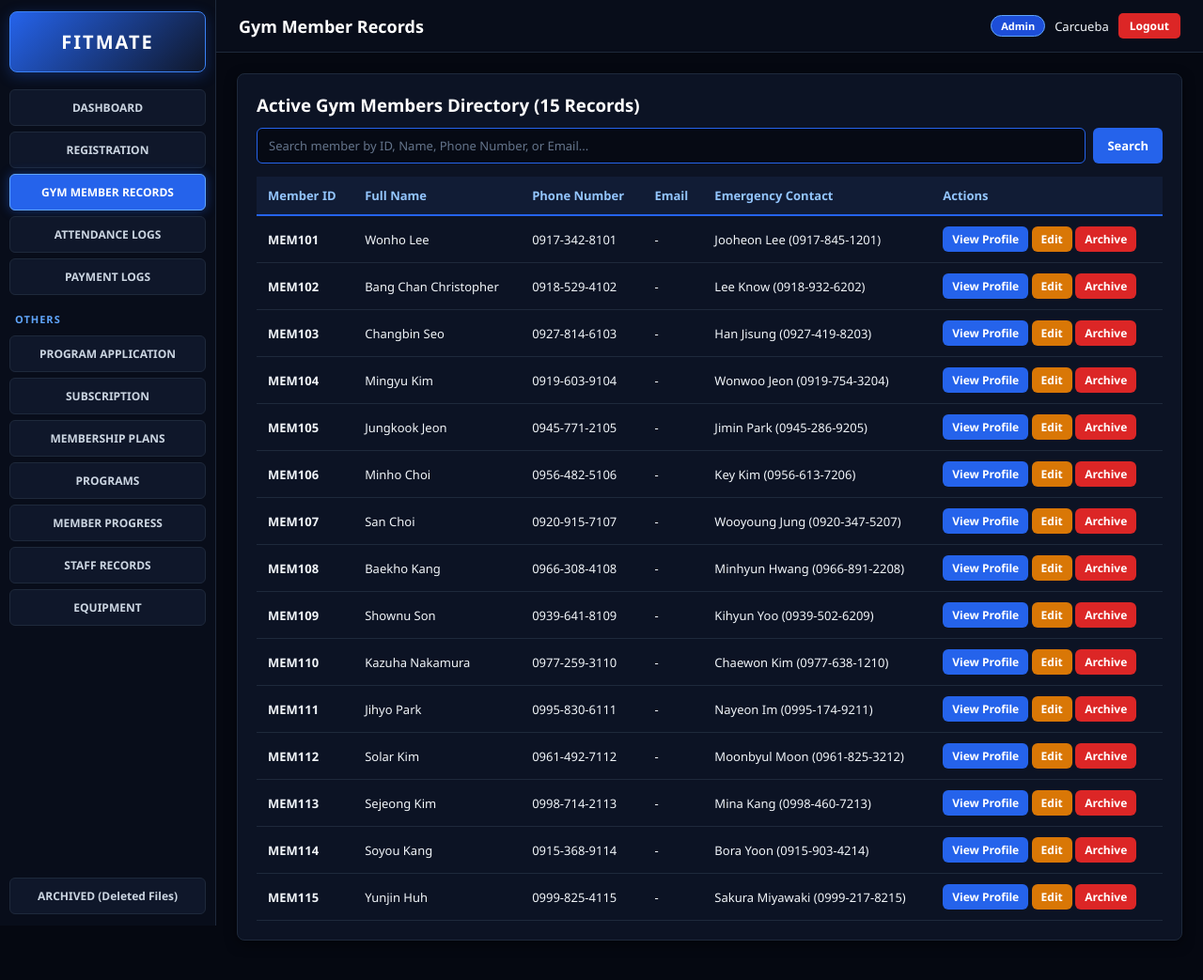
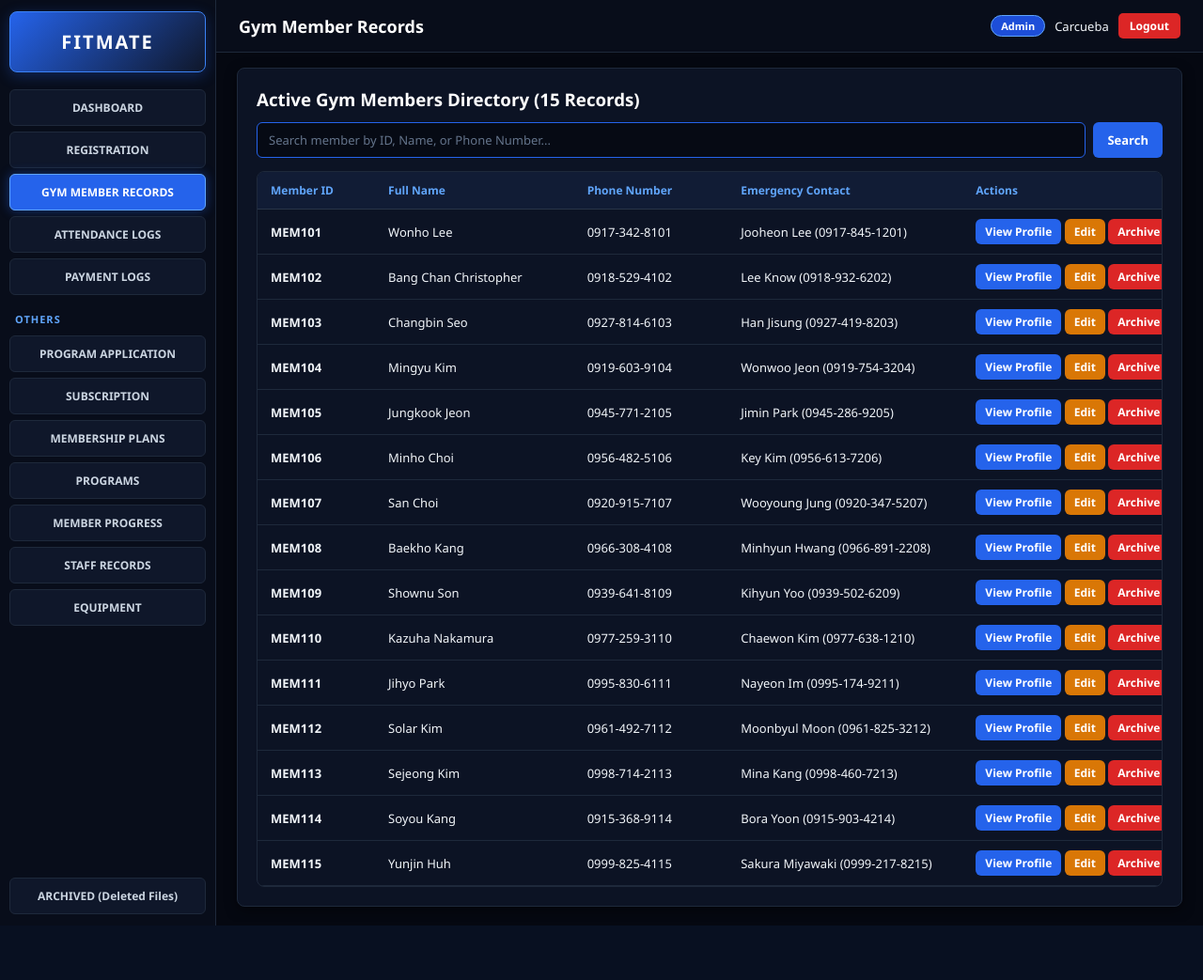
Before and after one commit to Jegals/fitmate_system, a PHP site: page /members/records.php in a window 1280 px wide. Shown: the whole page at 94% size. After the commit the page ends 985 px from the top, so only its background shows below. Run offline with PHP 8.4, Linux system fonts and the light colour scheme; a user stored in the database is signed in; data comes from the database, SQL or seed files in the repository.

Commit message:
inalis yung email

```diff
--- a/fitmate/members/records.php
+++ b/fitmate/members/records.php
@@ -16,42 +16,123 @@ $members = $pdo->query("
 include __DIR__ . '/../includes/header.php';
 ?>
 
-<div class="card">
-    <h3 style="margin-bottom: 12px;">Active Gym Members Directory (<?= count($members) ?> Records)</h3>
-    <form method="GET" class="search-bar">
-        <input type="text" name="search" placeholder="Search member by ID, Name, Phone Number, or Email...">
+<style>
+    .main-wrapper, .main-content {
+        height: 100vh !important;
+        overflow: hidden !important;
+        display: flex !important;
+        flex-direction: column !important;
+    }
+    .content-area, .container {
+        flex: 1 !important;
+        height: calc(100vh - 60px) !important;
+        max-height: calc(100vh - 60px) !important;
+        display: flex !important;
+        flex-direction: column !important;
+        overflow: hidden !important;
+        padding: 16px 22px !important;
+    }
+    .full-height-card {
+        flex: 1 !important;
+        display: flex !important;
+        flex-direction: column !important;
+        min-height: 0 !important;
+        margin-bottom: 0 !important;
+        overflow: hidden !important;
+    }
+
+    /* FIXED TABLE HEADER + SCROLLABLE TBODY */
+    .fixed-table-wrap {
+        border: 1px solid #1e293b;
+        border-radius: 8px;
+        background: #0c1324;
+        overflow: hidden;
+        display: flex;
+        flex-direction: column;
+        flex: 1;
+        min-height: 0;
+    }
+    .fixed-table {
+        width: 100%;
+        border-collapse: collapse;
+        display: flex;
+        flex-direction: column;
+        flex: 1;
+        min-height: 0;
+    }
+    .fixed-table thead {
+        flex-shrink: 0;
+        background: #111c35;
+        border-bottom: 1px solid #283548;
+    }
+    .fixed-table thead tr,
+    .fixed-table tbody tr {
+        display: table;
+        width: 100%;
+        table-layout: fixed;
+    }
+    .fixed-table tbody {
+        display: block;
+        overflow-y: auto;
+        width: 100%;
+        flex: 1;
+        min-height: 0;
+    }
+    .fixed-table th {
+        padding: 11px 14px;
+        text-align: left;
+        font-size: 12px;
+        font-weight: 700;
+        color: #60a5fa;
+        background: #111c35;
+    }
+    .fixed-table td {
+        padding: 10px 14px;
+        font-size: 13px;
+        color: #f1f5f9;
+        border-bottom: 1px solid #1e293b;
+        vertical-align: middle;
+    }
+    .fixed-table tbody tr:hover {
+        background: rgba(37, 99, 235, 0.08);
+    }
+</style>
+
+<div class="card full-height-card">
+    <h3 style="margin-bottom: 12px; flex-shrink: 0;">Active Gym Members Directory (<?= count($members) ?> Records)</h3>
+    <form method="GET" class="search-bar" style="flex-shrink: 0;">
+        <input type="text" name="search" placeholder="Search member by ID, Name, or Phone Number...">
         <button type="button" class="btn btn-primary">Search</button>
     </form>
 
-    <table class="table">
+    <div class="fixed-table-wrap">
+        <table class="fixed-table">
             <thead>
                 <tr>
-                <th>Member ID</th>
-                <th>Full Name</th>
-                <th>Phone Number</th>
-                <th>Email</th>
-                <th>Emergency Contact</th>
-                <th>Actions</th>
+                    <th style="width: 13%;">Member ID</th>
+                    <th style="width: 22%;">Full Name</th>
+                    <th style="width: 17%;">Phone Number</th>
+                    <th style="width: 26%;">Emergency Contact</th>
+                    <th style="width: 22%;">Actions</th>
                 </tr>
             </thead>
             <tbody>
                 <?php if (empty($members)): ?>
-                <tr><td colspan="6">No active member records found.</td></tr>
+                    <tr><td colspan="5">No active member records found.</td></tr>
                 <?php else: ?>
                     <?php foreach ($members as $m): ?>
                         <tr>
-                        <td><strong><?= htmlspecialchars($m['MemberID']) ?></strong></td>
-                        <td><?= htmlspecialchars($m['FirstName'] . ' ' . $m['LastName']) ?></td>
-                        <td><?= htmlspecialchars($m['PhoneNumber'] ?? '-') ?></td>
-                        <td><?= htmlspecialchars($m['Email'] ?? '-') ?></td>
-                        <td>
+                            <td style="width: 13%;"><strong><?= htmlspecialchars($m['MemberID']) ?></strong></td>
+                            <td style="width: 22%;"><?= htmlspecialchars($m['FirstName'] . ' ' . $m['LastName']) ?></td>
+                            <td style="width: 17%;"><?= htmlspecialchars($m['PhoneNumber'] ?? '-') ?></td>
+                            <td style="width: 26%;">
                                 <?php if (!empty($m['ContactName'])): ?>
                                     <?= htmlspecialchars($m['ContactName']) ?> (<?= htmlspecialchars($m['EmergencyPhone'] ?? '-') ?>)
                                 <?php else: ?>
                                     <span style="color:#64748b;">No emergency contact</span>
                                 <?php endif; ?>
                             </td>
-                        <td>
+                            <td style="width: 22%; white-space: nowrap;">
                                 <a href="/fitmate/members/profile.php?id=<?= urlencode($m['MemberID']) ?>" class="btn btn-primary btn-sm">View Profile</a>
                                 <button type="button" class="btn btn-warning btn-sm">Edit</button>
                                 <button type="button" class="btn btn-danger btn-sm">Archive</button>
@@ -62,5 +143,6 @@ include __DIR__ . '/../includes/header.php';
             </tbody>
         </table>
     </div>
+</div>
 
 <?php include __DIR__ . '/../includes/footer.php'; ?>
```
Lines whose indentation alone changed are shown as unchanged.
